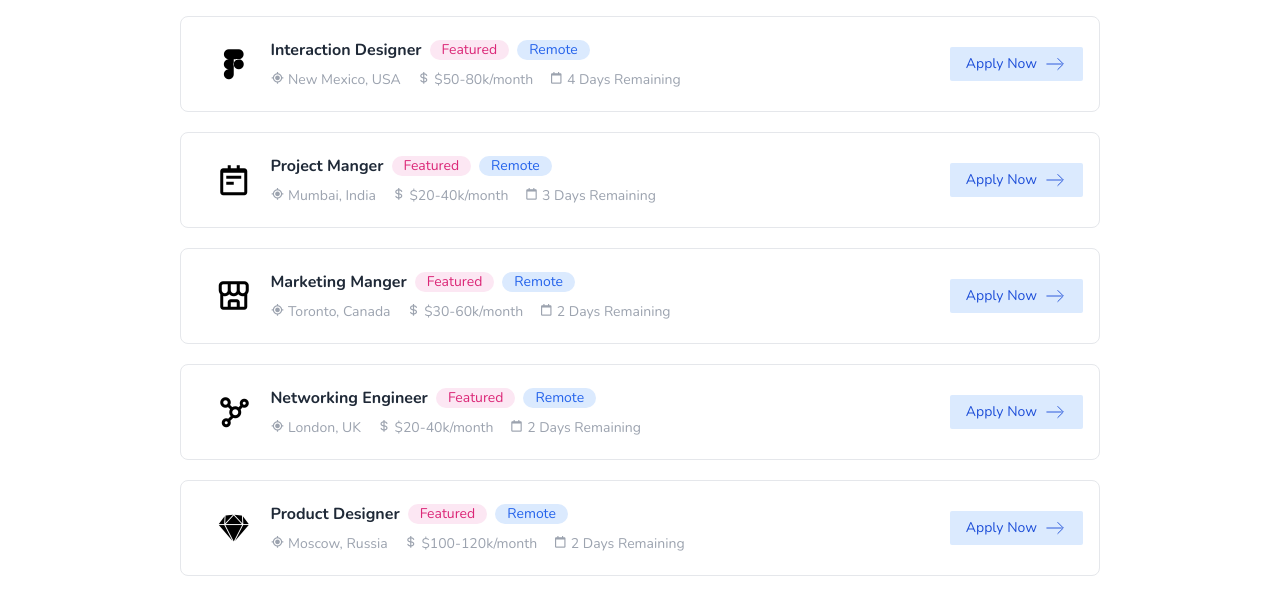
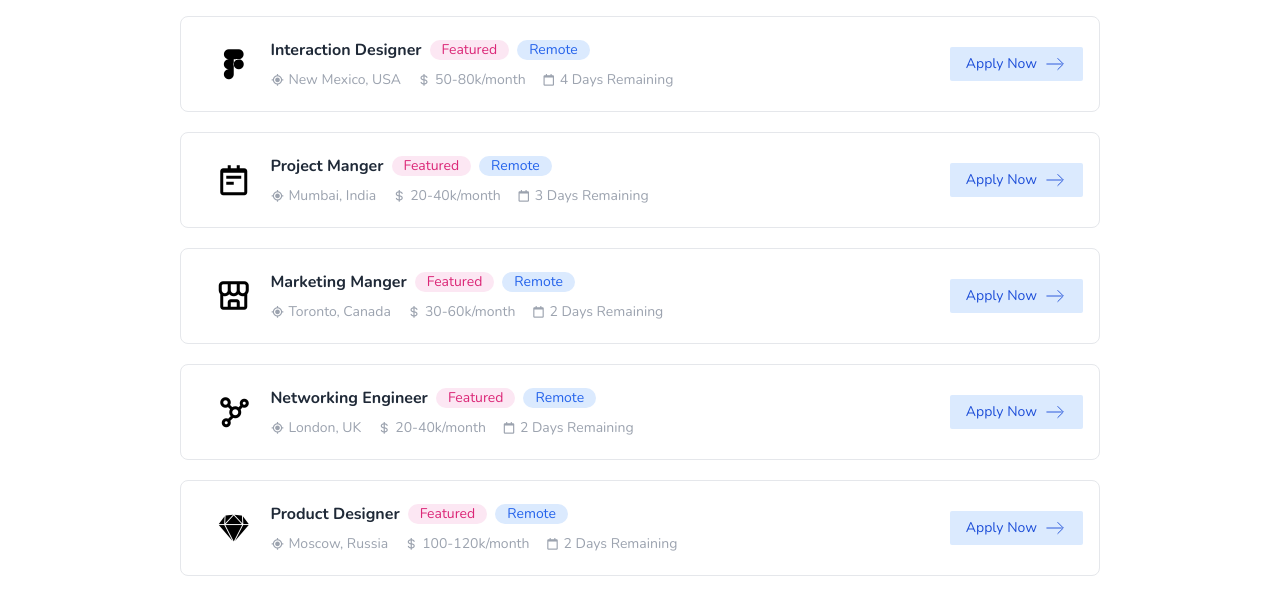
Before and after one commit to thedeepakmaurya/sgwebapp-career, a Next.js app: page / in a window 1280 px wide. Shown: the part 304-908 px from the top of the page. Built offline with nearby package versions, Linux system fonts and the light colour scheme.

Commit message:
minor layout change

```diff
--- a/components/card.jsx
+++ b/components/card.jsx
@@ -18,15 +18,15 @@ function Card({title, location, salary, et, iconClass}) {
             </p>
           </div>
           <div className="flex items-center gap-4 text-sm text-gray-400">
-            <p>
-              <i className="bx bx-current-location"></i> {location}
-            </p>
-            <p>
-              <i className="bx bx-dollar"></i> {salary}
-            </p>
-            <p>
-              <i className="bx bx-calendar-alt"></i> {et}
-            </p>
+            <div className="flex xl:items-center lg:items-center md:items-center gap-1">
+              <i className="bx bx-current-location"></i><p>{location}</p>
+            </div>
+            <div className="flex xl:items-center lg:items-center md:items-center gap-1">
+              <i className="bx bx-dollar"></i><p>{salary}</p>
+            </div>
+            <div className="flex xl:items-center lg:items-center md:items-center gap-1">
+              <i className="bx bx-calendar-alt"></i><p>{et}</p>
+            </div>
           </div>
         </div>
         <div className="flex items-center justify-center gap-4">
--- a/components/footer.jsx
+++ b/components/footer.jsx
@@ -3,7 +3,7 @@ import Link from "next/link";
 
 function Footer() {
   return (
-    <footer className="xl:px-[6%] px-[4%] bg-[#100f1f] text-white max-w-[100vw]">
+    <footer className="xl:px-[8%] px-[4%] bg-[#100f1f] text-white max-w-[100vw]">
       <div className="flex xl:flex-row lg:flex-row md:flex-row flex-col justify-center gap-10 xl:gap-12 xl:py-20 py-16">
         <div className="flex flex-col gap-4 ">
           <Image
--- a/components/header.jsx
+++ b/components/header.jsx
@@ -11,7 +11,7 @@ function Header() {
   };
 
   return (
-    <header className="w-full flex xl:px-[8%] px-[4%] justify-between h-20 bg-gradient-to-r from-[#65258a] to-[#e80566] max-w-[100vw] relative">
+    <header className="w-full sticky top-0 flex xl:px-[8%] px-[4%] justify-between h-20 bg-gradient-to-r from-[#65258a] to-[#e80566] max-w-[100vw]">
       <Image
         className="h-full"
         src="https://www.sgwebapp.com/img/sg-web-techiques-logo.svg"
--- a/public/db/data.json
+++ b/public/db/data.json
@@ -7,35 +7,35 @@
     {
       "title": "Interaction Designer",
       "location": "New Mexico, USA",
-      "salary": "$50-80k/month",
+      "salary": "50-80k/month",
       "et": "4 Days Remaining",
       "icon": "bx bxl-figma bx-md"
     },
     {
       "title": "Project Manger",
       "location": "Mumbai, India",
-      "salary": "$20-40k/month",
+      "salary": "20-40k/month",
       "et": "3 Days Remaining",
       "icon": "bx bx-notepad bx-md"
     },
     {
       "title": "Marketing Manger",
       "location": "Toronto, Canada",
-      "salary": "$30-60k/month",
+      "salary": "30-60k/month",
       "et": "2 Days Remaining",
       "icon": "bx bx-store-alt bx-md"
     },
     {
         "title": "Networking Engineer",
         "location": "London, UK",
-        "salary": "$20-40k/month",
+        "salary": "20-40k/month",
         "et": "2 Days Remaining",
         "icon": "bx bx-network-chart bx-md"
       },
       {
         "title": "Product Designer",
         "location": "Moscow, Russia",
-        "salary": "$100-120k/month",
+        "salary": "100-120k/month",
         "et": "2 Days Remaining",
         "icon": "bx bxl-sketch bx-md"
       }
```
Also changed, not shown: public/logo.png (deleted).
